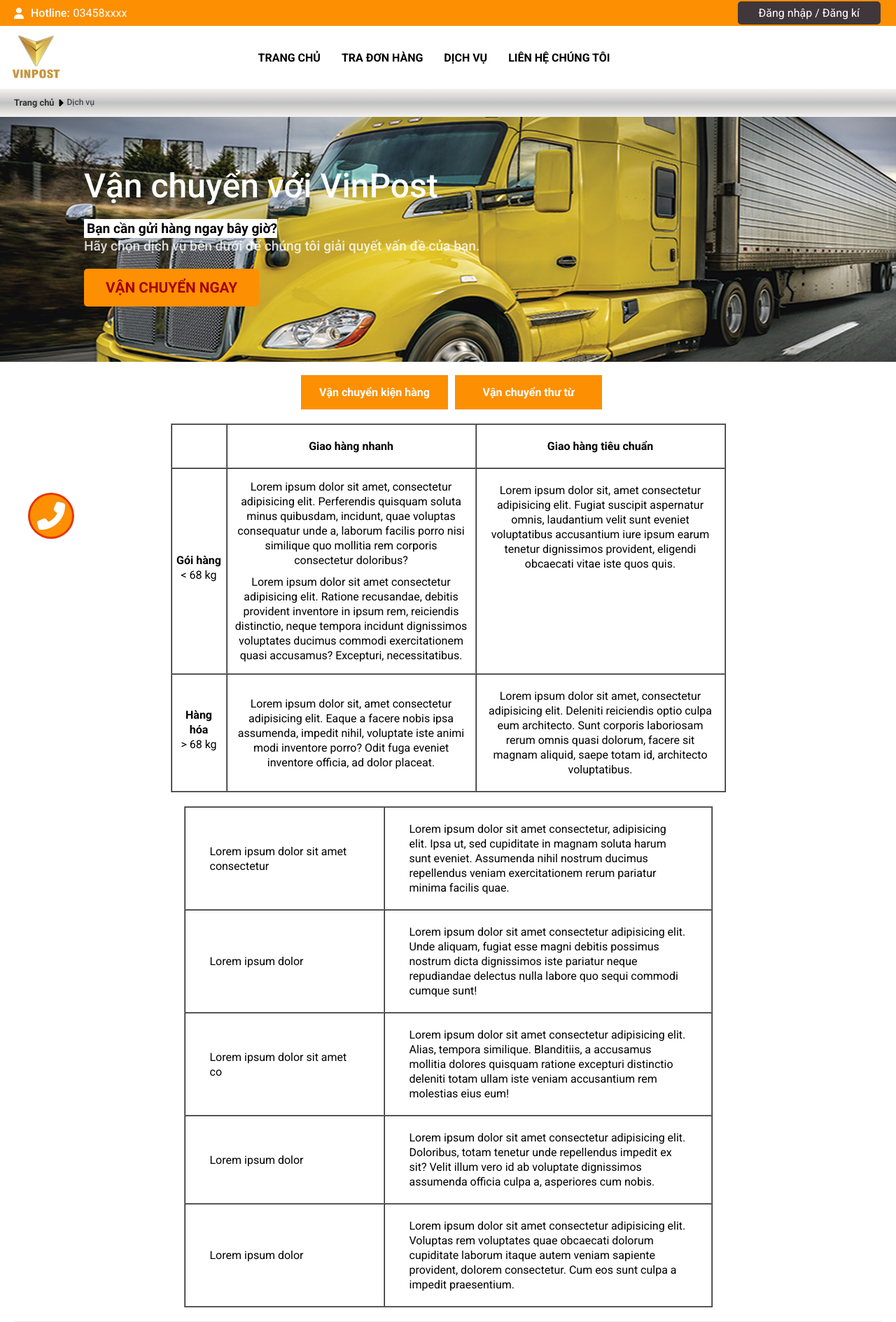
After one commit to toan-2406/vinpost, a PHP site: page /sevice.html in a window 1280 px wide. The commit adds this page. Shown: the top 1889 px of the page at 70% size. Run offline with PHP 8.4, Linux system fonts and the light colour scheme; some libraries are stand-ins or nearby versions.

Commit message:
dsad
sad

```diff
--- a/css/style.css
+++ b/css/style.css
@@ -866,6 +866,175 @@ footer {
 .wrapper .container {
   padding: 0px 20px;
 }
+/* toggle menu */
+.mb-menu-toggle {
+  display: none;
+  font-size: 40px;
+  color: #fff;
+}
+
+/* BAck to top */
+#back-to-top {
+  position: fixed;
+  bottom: 30px;
+  right: 50px;
+  border-radius: 5px;
+  background-color: var(--btn-color);
+  color: #fff;
+  display: flex;
+  align-items: center;
+  justify-content: center;
+  font-size: 2rem;
+  padding: 0.3rem 0.5rem;
+  z-index: 999;
+  display: none;
+}
+
+#back-to-top i {
+  border-top: 3.5px #fff solid;
+}
+/* Sevice */
+#slug {
+  width: 100%;
+  height: auto;
+  background: rgb(244,242,241);
+background-image: linear-gradient(180deg, rgba(244,242,241,0.8994510950667135) 0%, rgba(194,193,193,1) 50%, rgba(244,242,241,0.9) 100%);
+}
+.slug-link {
+  display: flex;
+  align-content: center;
+  padding: 12px 0px;
+}
+.slug-link i {
+  margin: 0px 5px;
+}
+.slug-lv1:hover,
+.slug-lv2:hover {
+  text-decoration: underline solid 0.5px #000;
+  text-underline-position: under;
+  opacity: 0.8;
+}
+.slug-lv1 {
+  font-size: 0.8rem;
+  color: #333;
+  font-weight: 700;
+}
+.slug-lv2 {
+  font-size: 0.75rem;
+  font-weight: 500;
+  color: var(--bg-footer);
+}
+
+.banner-img{
+  position: relative;
+  height: 349px;
+}
+.banner-img img{
+  background-size: cover;
+  width: 100%;
+  overflow: hidden;
+  height: 350px;
+}
+.banner-text{
+  position: absolute;
+  color: #fff;
+  top: 70px;
+  padding-left: 100px;
+}
+.banner-text h1{
+  font-size: 3rem;
+  font-weight: 500;
+}
+.banner-text strong{
+  color: #000;
+  background-color: #fff;
+  padding: 2px 0px 2px 4px;
+}
+.banner-text p{
+  line-height: 25px;
+  margin: 20px 0px;
+  font-weight: 500;
+  font-size: 1.2rem;
+  color: rgb(255, 255, 255,0.81);
+}
+.banner-text .banner-btn{
+  background-color: var(--primary-color);
+  width: 250px;
+  font-size: 1.3rem;
+  text-transform: uppercase;
+  font-weight: 700;
+  padding: 15px 10px;
+  border-radius: 5px;
+  text-align: center;
+}
+.banner-text .banner-btn a:hover{
+  color: #fff;
+  transition: 0.3s ease-in-out;
+}
+.banner-text .banner-btn a{
+  color: var(--color);
+
+}
+/* TYPE OF SEVICES */
+.sevices-content{
+  padding: 20px 0px;
+  display: flex;
+  flex-direction: column;
+  align-items: center;
+}
+.sevices-content__list{
+  display: flex;
+  flex-direction: row;
+}
+.sevices-content__item{
+  text-align: center;
+  background-color: var(--primary-color);
+  padding: 15px 10px;
+  margin-left: 10px;
+  width: 210px;
+}
+.sevices-content__link{
+  color: #fff ;
+  font-weight: 700;
+}
+.fxg-table-wrapper{
+  margin-top: 20px;
+}
+.fxg-table th, .fxg-table td{
+  font-size: 16px;
+    font-weight: 400;
+    line-height: 21px;
+    padding: 20px 35px;
+    word-wrap: break-word;
+}
+/* DATA_SEVICE */
+.data-sevices{
+  height: 400px;
+  width: 100%;
+}
+.data-slider{
+  width: 47%;
+
+}
+.data-chart {
+  width: 50%;
+}
+.data-chart .text{
+  background-color: var(--bg-footer);
+}
+.data-sevice{
+  width: 100%;
+  background-color: var(--background-gray);
+  padding: 15px;
+  display: flex;
+  align-items: center;
+  justify-content: space-between;
+  flex-wrap: nowrap;
+}
+.data-slider .slider img{
+  height: 350px;
+  background-size: cover;
+}
 /* RESPONSIVE */
 @media (max-width: 992px) {
   .btn-hotline {
--- a/index.html
+++ b/index.html
@@ -67,7 +67,6 @@
         <section id="slider">
             <div class="slider-main">
                 <div class="slideshow-container">
-
 
                     <div class="mySlides fade">
                         <img src="../img/banner2.png" style="width:100%">
@@ -352,6 +351,7 @@
         </footer>
     </div>
     <script src="js/app.js"></script>
+
 </body>
 
 </html>
--- /dev/null
+++ b/sevice.html
@@ -0,0 +1,362 @@
+<!DOCTYPE html>
+<html lang="en">
+
+<head>
+    <meta charset="UTF-8">
+    <meta http-equiv="X-UA-Compatible" content="IE=edge">
+    <meta name="viewport" content="width=device-width, initial-scale=1.0">
+    <title>Vinpost Express</title>
+    <!-- using font GG -->
+    <link rel="preconnect" href="https://fonts.googleapis.com">
+    <link rel="preconnect" href="https://fonts.gstatic.com" crossorigin>
+    <link href="https://fonts.googleapis.com/css2?family=Roboto:wght@300;400;500;700&display=swap" rel="stylesheet">
+    <!--Using CSS--------------------------->
+    <!-- <link href="css/carousel.css" rel="stylesheet"> -->
+    <link rel="stylesheet" href="css/slighter.css">
+    <link rel="stylesheet" href="css/style.css">
+    <!--fav icon--------------------------->
+    <link rel="shortcut icon" href="/img/vin.ico">
+    <!--Using FontAwesome------------>
+    <script src="https://kit.fontawesome.com/c8e4d183c2.js" crossorigin="anonymous"></script>
+</head>
+
+<body>
+    <div id="wrapper" class="wrapper">
+
+        <!-- End Mobile toggle -->
+        <!-- BACK TO TOP BTN -->
+        <div class="phone-contact">
+            <a href="#"><i class="fas fa-phone-alt faa-ring animated fa-5x"></i></a>
+        </div>
+        <span onclick="topFunction()" id="back-to-top">
+            <i class="fas fa-arrow-up"></i>
+        </span>
+        <header>
+            <!-- <?php include 'header.php';?> -->
+            <div class="header-top">
+                <div class="container">
+                    <div class="header-contact">
+                        <span>
+                            <i class="fas fa-user"></i>
+                            <p>Hotline:</p>
+                            <a>03458xxxx</a>
+                        </span>
+                    </div>
+                    <div class="header-login">
+                        <a href="login.html">Đăng nhập / Đăng kí</a>
+                    </div>
+                </div>
+            </div>
+            <nav>
+                <div class="container">
+                    <div class="logo">
+                        <a href=""><img src="/img/vin.png" alt=""></a>
+                    </div>
+                    <div class="nav-items">
+                        <li><a class="nav-link active2" href="#">Trang chủ</a></li>
+                        <li><a class="nav-link" href="#">Tra đơn hàng</a></li>
+                        <li><a class="nav-link" href="#">Dịch vụ</a></li>
+                        <li><a class="nav-link" href="#">Liên hệ chúng tôi</a></li>
+                    </div>
+                    <div class="menu-icon">
+                        <i class="fas fa-bars"></i>
+                    </div>
+                </div>
+            </nav>
+
+        </header>
+        <section id="slug">
+            <div class="container">
+                <div class="slug-link">
+                    <a href="index.html" class="slug-lv1">Trang chủ </a><i class="fas fa-caret-right"></i><a
+                        class="slug-lv2" href=""> Dịch vụ</a></i>
+                </div>
+            </div>
+        </section>
+        <section id="banner-sevice">
+            <div class="banner-img">
+                <img src="/img/background.png" alt="">
+                <div class="container">
+                    <div class="banner-text">
+                        <h1>Vận chuyển với VinPost</h1>
+                        <p> <strong>Bạn cần gửi hàng ngay bây giờ? </strong>
+                            <br>
+                            Hãy chọn dịch vụ bên dưới để chúng tôi giải quyết vấn đề của bạn.
+                        </p>
+                        <div class="banner-btn">
+                            <a href="">Vận chuyển ngay</a>
+                        </div>
+                    </div>
+                </div>
+            </div>
+        </section>
+        <section id="types-of-services">
+            <div class="container">
+                <div class="sevices-content">
+                    <ul class="sevices-content__list">
+                        <li class="sevices-content__item">
+                            <a href="#" class="sevices-content__link">Vận chuyển kiện hàng</a>
+                        </li>
+                        <li class="sevices-content__item">
+                            <a href="#" class="sevices-content__link">Vận chuyển thư từ</a>
+                        </li>
+                    </ul>
+                    <div class="fxg-table-wrapper">
+                        <table class="fxg-table" border="1" cellspacing="0" cellpadding="0" width="100%"
+                            style="text-align: center;">
+                            <tbody>
+                                <tr>
+                                    <td v-align="middle" style="padding: 0px 0px; margin: 0px 0px;" width="79">&nbsp;
+                                    </td>
+                                    <td v-align="middle" width="356">
+                                        <p style="padding: 0px 0px; margin: 0px 0px;"><b>Giao hàng nhanh</b></p>
+                                    </td>
+                                    <td v-align="middle" width="291">
+                                        <p style="padding: 0px 0px; margin: 0px 0px;"><b>Giao hàng tiêu chuẩn</b></p>
+                                    </td>
+                                </tr>
+                                <tr>
+                                    <td v-align="middle" style="padding: 0px 0px; margin: 0px 0px;" height="71"
+                                        width="79">
+                                        <p style="margin-bottom: 10px;"><b>Gói hàng</b><br>
+                                            &lt; 68 kg</p>
+                                    </td>
+                                    <td style="padding: 10px 10px 0px 10px;" width="356">
+                                        <p style="margin-bottom: 10px;">Lorem ipsum dolor sit amet, consectetur
+                                            adipisicing elit. Perferendis quisquam soluta minus quibusdam, incidunt,
+                                            quae voluptas consequatur unde a, laborum facilis porro nisi similique quo
+                                            mollitia rem corporis consectetur doloribus?</p>
+                                        <p style="margin-bottom: 10px;">Lorem ipsum dolor sit amet consectetur
+                                            adipisicing elit. Ratione recusandae, debitis provident inventore in ipsum
+                                            rem, reiciendis distinctio, neque tempora incidunt dignissimos voluptates
+                                            ducimus commodi exercitationem quasi accusamus? Excepturi, necessitatibus.
+                                        </p>
+                                    </td>
+                                    <td style="padding: 20px 10px 10px 10px;" width="356">
+                                        <p style="margin-bottom: 10px;">
+                                            Lorem ipsum dolor sit, amet consectetur adipisicing elit. Fugiat suscipit
+                                            aspernatur omnis, laudantium velit sunt eveniet voluptatibus accusantium
+                                            iure ipsum earum tenetur dignissimos provident, eligendi obcaecati vitae
+                                            iste quos quis.</p>
+
+                                        <p style="visibility: hidden;">Lorem ipsum dolor sit amet consectetur,
+                                            adipisicing elit. Libero excepturi ipsam illo voluptates ratione ut deleniti
+                                            facere modi neque blanditiis quae, voluptatibus nemo eos itaque similique,
+                                            quibusdam quidem temporibus! Sit?</p>
+
+                                    </td>
+                                </tr>
+                                <tr>
+                                    <td style="padding: 10px 10px;" height="68" width="79">
+                                        <p style="margin-bottom: 10px;"><b>Hàng hóa</b><br>
+                                            &gt; 68 kg</p>
+                                    </td>
+                                    <td style="padding: 20px 10px 10px 10px;" width="356">
+                                        <p style="margin-bottom: 10px;">Lorem ipsum dolor sit, amet consectetur
+                                            adipisicing elit. Eaque a facere nobis ipsa assumenda, impedit nihil,
+                                            voluptate iste animi modi inventore porro? Odit fuga eveniet inventore
+                                            officia, ad dolor placeat.</p>
+
+                                    </td>
+                                    <td style="padding: 20px 10px 10px 10px;" width="356">
+                                        <p style="margin-bottom: 10px;">Lorem ipsum dolor sit amet, consectetur
+                                            adipisicing elit. Deleniti reiciendis optio culpa eum architecto. Sunt
+                                            corporis laboriosam rerum omnis quasi dolorum, facere sit magnam aliquid,
+                                            saepe totam id, architecto voluptatibus.</p>
+                                    </td>
+                                </tr>
+                            </tbody>
+                        </table>
+                    </div>
+                    <div class="fxg-table-wrapper     tableFixerJS" data-emptytext="FedEx - Table Component">
+                        <table class="fxg-table" width="100%" cellspacing="0" cellpadding="0" border="1">
+                            <tbody>
+                                <tr>
+                                    <td>Lorem ipsum dolor sit amet consectetur</td>
+                                    <td>Lorem ipsum dolor sit amet consectetur, adipisicing elit. Ipsa ut, sed
+                                        cupiditate in magnam soluta harum sunt eveniet. Assumenda nihil nostrum ducimus
+                                        repellendus veniam exercitationem rerum pariatur minima facilis quae.</td>
+                                </tr>
+                                <tr>
+                                    <td width="285" height="38">
+                                        <p style="margin-bottom: 0px;">Lorem ipsum dolor </p>
+                                    </td>
+                                    <td width="468">
+                                        <p style="margin-bottom: 0px;">Lorem ipsum dolor sit amet consectetur
+                                            adipisicing elit. Unde aliquam, fugiat esse magni debitis possimus nostrum
+                                            dicta dignissimos iste pariatur neque repudiandae delectus nulla labore quo
+                                            sequi commodi cumque sunt!</p>
+                                    </td>
+                                </tr>
+                                <tr>
+                                    <td width="285" height="46">
+                                        <p style="margin-bottom: 0px;">Lorem ipsum dolor sit amet co </p>
+                                    </td>
+                                    <td width="468">
+                                        <p style="margin-bottom: 0px;">Lorem ipsum dolor sit amet consectetur
+                                            adipisicing elit. Alias, tempora similique. Blanditiis, a accusamus mollitia
+                                            dolores quisquam ratione excepturi distinctio deleniti totam ullam iste
+                                            veniam accusantium rem molestias eius eum!</p>
+                                    </td>
+                                </tr>
+                                <tr>
+                                    <td width="285" height="47">
+                                        <p style="margin-bottom: 0px;">Lorem ipsum dolor </p>
+                                    </td>
+                                    <td width="468">
+                                        <p style="margin-bottom: 0px;">Lorem ipsum dolor sit amet consectetur
+                                            adipisicing elit. Doloribus, totam tenetur unde repellendus impedit ex sit?
+                                            Velit illum vero id ab voluptate dignissimos assumenda officia culpa a,
+                                            asperiores cum nobis.</p>
+                                    </td>
+                                </tr>
+                                <tr>
+                                    <td width="285" height="47">
+                                        <p style="margin-bottom: 0px;">Lorem ipsum dolor</p>
+                                    </td>
+                                    <td width="468">
+                                        <p style="margin-bottom: 0px;">Lorem ipsum dolor sit amet consectetur
+                                            adipisicing elit. Voluptas rem voluptates quae obcaecati dolorum cupiditate
+                                            laborum itaque autem veniam sapiente provident, dolorem consectetur. Cum eos
+                                            sunt culpa a impedit praesentium.</p>
+                                    </td>
+                                </tr>
+
+                            </tbody>
+                        </table>
+
+                    </div>
+
+                </div>
+            </div>
+        </section>
+        <section class="data-sevices">
+            <div class="container">
+                <div class="data-sevice">
+                    <div class="data-slider">
+                        <div class="slider-autoplay">
+                            <img src="img/banner1.jpg" alt="Slide">
+                            <img src="img/banner2.png" alt="Slide">
+                            <img src="img/banner1.jpg" alt="Slide">
+                        </div>
+                    </div>
+                    <div class="data-chart">
+                        <div class="data-text">
+                            <h4 class="data-h4">Thống Kê</h4>
+                            <h3 class="data-h3">Những Con Số Nổi Bật</h3>
+                            <p>Liên tục đổi mới theo dòng chảy công nghệ, bí quyết thành công của
+                                Viettel Post
+                                nằm ở việc luôn là người tiên phong, lựa chọn sự khác biệt</p>
+                        </div>
+                    </div>
+                </div>
+
+            </div>
+        </section>
+        <footer>
+            <!-- <?php include 'footer.php'; ?> -->
+            <div class="footer-big">
+                <div class="container">
+                    <div class="footer-company">
+                        <div class="footer-logo">
+                            VINPOST
+                        </div>
+                        <p><b>Vinpost</b> là doanh nghiệp hàng đầu cung cấp dịch vụ chuyển phát nhanh, hàng hóa, bưu
+                            kiện trong nước, quốc tế tại Việt Nam.</p>
+                        <hr>
+                        <h3>Thông tin liên hệ</h3>
+                        <ul>
+                            <li>
+                                <i class="fas fa-file-alt"></i>
+                                <p>Giấy chứng nhận Đăng ký Kinh doanh số: 0104093672 do Phòng ĐKKD Thành phố Hà Nội Cấp
+                                    ngày:
+                                    12/07/2019</p>
+                            </li>
+                            <li>
+                                <i class="fas fa-map-marker-alt"></i>
+                                <p>VP giao dịch:
+                                    Toà nhà N2, Km số 2, Đại lộ Thăng Long, Phường Mễ Trì, Quận Nam Từ Liêm, Hà Nội.</p>
+                            </li>
+                            <li>
+                                <i class="fas fa-envelope"></i>
+                                <p>cskh@vinpost.com.vn</p>
+                            </li>
+                            <li>
+                                <i class="fas fa-phone"></i>
+                                <p>09xxxxxx</p>
+                            </li>
+                        </ul>
+                    </div>
+                    <div class="footer-intruduction">
+                        <h3>Giới thiệu</h3>
+                        <ul>
+                            <li><a href="#">
+                                    <p>Giới thiệu Vin Post</p>
+                                </a></li>
+                            <li><a href="#">
+                                    <p>Tin tức</p>
+                                </a></li>
+                            <li><a href="#">
+                                    <p>Mạng lưới bưu cục</p>
+                                </a></li>
+                            <li><a href="#">
+                                    <p>Câu hỏi thường gặp</p>
+                                </a></li>
+                            <li><a href="#">
+                                    <p>Tuyển dụng</p>
+                                </a></li>
+                        </ul>
+                    </div>
+                    <div class="footer-support">
+                        <h3>Hỗ trợ khách hàng</h3>
+                        <ul>
+                            <li><a href="#">
+                                    <p>Điều khoản sử dụng</p>
+                                </a></li>
+                            <li><a href="#">
+                                    <p>Chính sách bảo mật thông tin</p>
+                                </a></li>
+                            <li><a href="#">
+                                    <p>Chính sách vận chuyển</p>
+                                </a></li>
+                            <li><a href="#">
+                                    <p>Hướng dẫn sử dụng dịch vụ</p>
+                                </a></li>
+                            <li><a href="#">
+                                    <p>Câu hỏi thường gặp</p>
+                                </a></li>
+                            <li><a href="#">
+                                    <p>Góp ý sản phẩm dịch vụ</p>
+                                </a></li>
+                        </ul>
+                    </div>
+                    <div class="footer-contact">
+                        <h3>Hỗ trợ</h3>
+                        <p>Liên hệ Hotline: <b>7:00 - 20:00</b></p>
+                        <h2><a href="">19001203</a></h2>
+                        <h3>Kết nối</h3>
+                        <div class="footer-social">
+                            <i class="fab fa-facebook-square"></i>
+                            <i class="fab fa-youtube"></i>
+                            <i class="fab fa-linkedin-in"></i>
+                            <i class="fas fa-envelope"></i>
+                        </div>
+                        <img src="./img/Rfefde4cb941850f336ec90964cab625f.png" alt="">
+                        <p>Đã thông báo bộ công thương</p>
+
+                    </div>
+                </div>
+            </div>
+            <div class="copyright">copyright 2021 by Vinpost</div>
+        </footer>
+    </div>
+    <script src="js/slighter.js"></script>
+    <script src="js/app.js"></script>
+    <script type="text/javascript">
+        document.addEventListener('DOMContentLoaded', () => {
+            let slider = new Slighter(document.querySelector('.slider-autoplay'), 3500);
+        });
+    </script>
+</body>
+
+</html>
```
Also changed, not shown: other parts of css/style.css (+40 -67 lines), css/slighter.css (added, +27 -0 lines), js/slighter.js (added, +27 -0 lines), img/background.png. Lines whose indentation alone changed are shown as unchanged.
